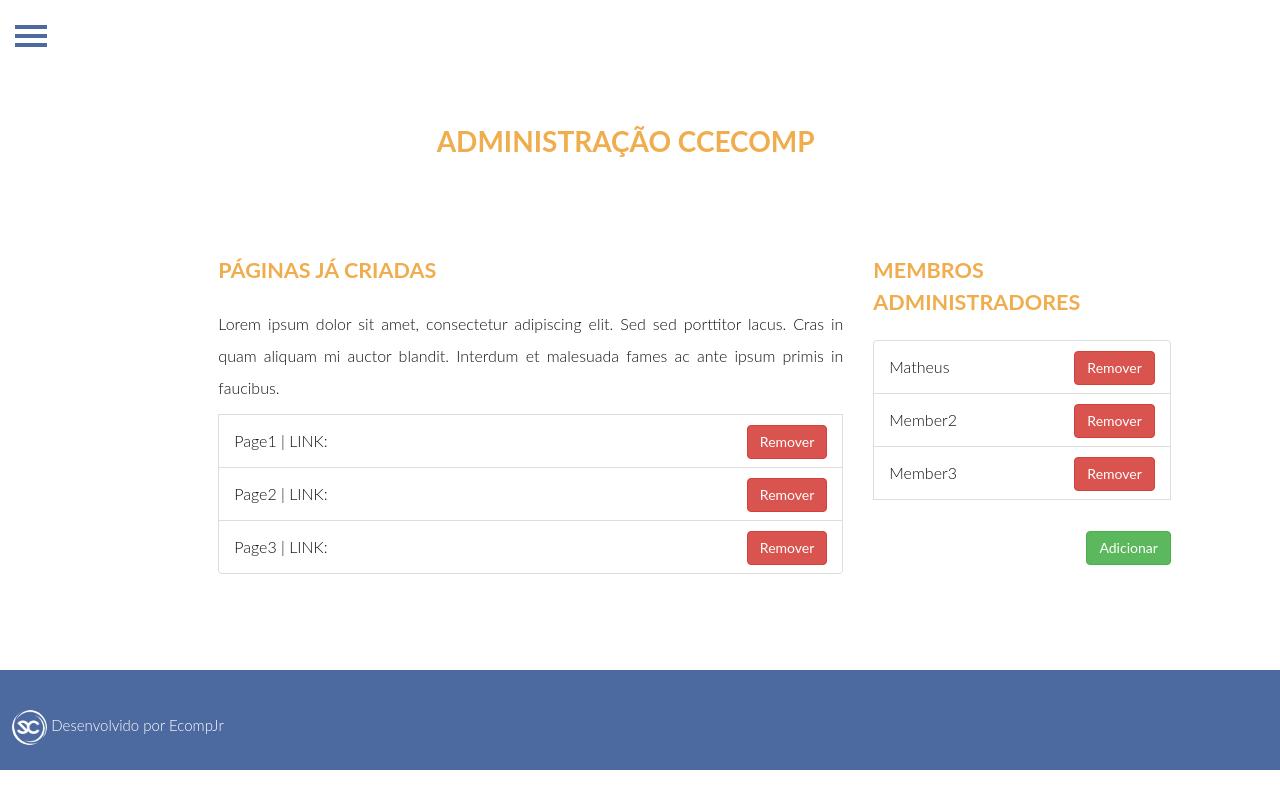
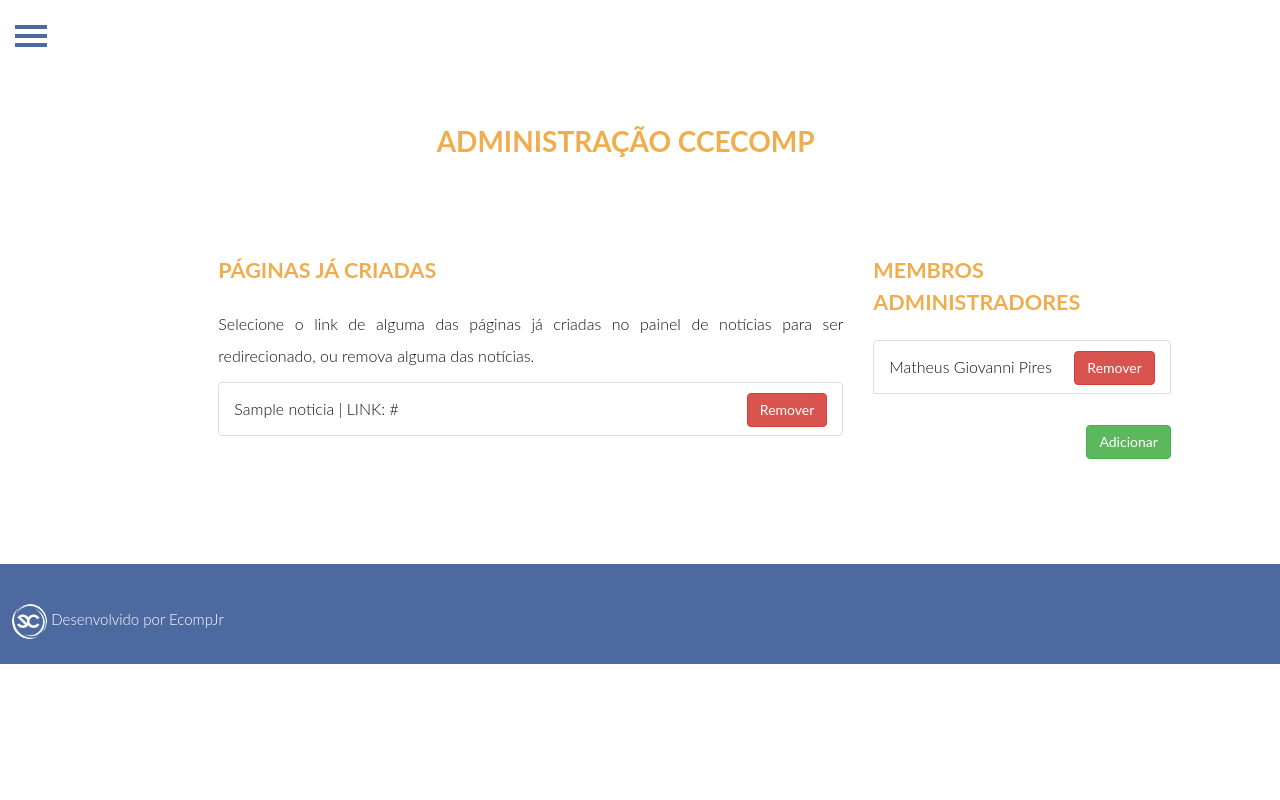
Before and after one commit to EcompJr/CCECOMP, a PHP site: page /dashboardADM.php in a window 1280 px wide. Run offline with PHP 8.4, Linux system fonts and the light colour scheme; a user stored in the database is signed in; data comes from the database, SQL or seed files in the repository; tables that the repository leaves empty hold one stand-in row (values such as "Sample post").

Commit message:
Finish dashboardAdm-Home back-end
add adm/ remove adm - show notices

```diff
--- a/public_html/dashboardADM.php
+++ b/public_html/dashboardADM.php
@@ -1,3 +1,44 @@
+<?php
+
+
+
+
+  if(isset($_POST['enviarAdm'])){ //Cadastro de novo administrador
+
+         $nome = $_POST['nomeCompleto'];
+         $login = $_POST['loginEmail'];
+         $senha = $_POST['senha'];
+         $confirmaSenha = $_POST['confirmaSenha'];
+
+         if($senha == $confirmaSenha){ //cadastrou corretamente salva no BD
+           mysql_query("INSERT INTO `administradores` (`Nome`, `Login`, `Senha`) VALUES ('$nome', '$login', '$senha')");
+         }
+
+         else{ //Errou as senhas
+             echo "<script>alert('Senhas digitadas incorretas')</script>";
+         }
+
+  }
+
+
+
+  if(isset($_POST['removerAdm'])){ //Remover administrador
+
+            $id = $_POST['removerAdm'];
+            mysql_query("DELETE FROM `administradores` WHERE `ID` = $id");
+  }
+
+
+
+  if(isset($_POST['removerNoticia'])){
+
+
+       $id = $_POST['removerNoticia'];
+       mysql_query("DELETE FROM `ccecomp_noticias` WHERE `ID` ='$id'");
+  }
+
+
+ ?>
 <!DOCTYPE html>
 <html>
   <head>
@@ -41,25 +82,69 @@
 
       <div class="col-md-offset-2  col-md-6">
         <h3>Páginas já criadas</h3>
-        <p align="justify">Lorem ipsum dolor sit amet, consectetur adipiscing elit. Sed sed porttitor lacus. Cras in quam aliquam mi auctor blandit. Interdum et malesuada fames ac ante ipsum primis in faucibus.  </p>
-        <li class="list-group-item">Page1 | LINK:<button style="float:right" type="submit" class="btn btn-danger">Remover</button></button></li>
-        <li class="list-group-item">Page2 | LINK:<button style="float:right" type="submit" class="btn btn-danger">Remover</button></button></li>
-        <li class="list-group-item">Page3 | LINK:<button  style="float:right" type="submit" class="btn btn-danger">Remover</button></button></li>
+        <p align="justify">Selecione o link de alguma das páginas já criadas no painel de notícias para ser redirecionado, ou remova alguma das notícias. </p>
+        <ul class="list-group">
+        <form method='POST' action='' >
+       <?php
+                  $query = mysql_query("SELECT*FROM `ccecomp_noticias`");
+
+                  if(mysql_num_rows($query) > 0){ //Existe noticias a serem listadas
+
+                              while($noticias = mysql_fetch_array($query)){
+
+                                    $id = $noticias['ID'];
+                                    $titulo = $noticias['Titulo'];
+                                    $link = $noticias['Link_Page'];
+
+                                    echo "  <li class='list-group-item'>$titulo | LINK: $link<button name='removerNoticia' value='$id'style='float:right' type='submit' class='btn btn-danger'>Remover</button></li>";
+
+                              }
+
+
+
+                  }
+                  else{
+
+                    echo "<div class='alert alert-danger'><p align='justify'>Não existem páginas de notícias <a href='dashboard-noticias.php'>cadastradas</a> </p></div>";
+                  }
+
+        ?>
+
 
      </ul>
-
+     </form>
       </div>
 
       <div class=" col-md-offset-0 col-md-3">
 
             <h3>Membros administradores</h3>
+            <form method="POST" action=''>
                 <ul class="list-group">
-                   <li class="list-group-item">Matheus  <button  style="float:right" type="submit" class="btn btn-danger">Remover</button></button></span></li>
-                   <li class="list-group-item">Member2  <button  style="float:right" type="submit" class="btn btn-danger">Remover</button></button></li>
-                   <li class="list-group-item">Member3  <button  style="float:right" type="submit" class="btn btn-danger">Remover</button></button></span></li>
+                  <?php
+                          $query = mysql_query("SELECT*FROM `administradores`"); //Consulta banco de dados
+
+                          if(mysql_num_rows($query) > 0){ //Existe administradores cadastrados
+
+                            while($adm = mysql_fetch_array($query)){
+
+                                 $nome = $adm['Nome'];
+                                 $id = $adm['ID'];
+
+                                 echo " <li class='list-group-item'>$nome  <button name='removerAdm' value='$id'style='float:right' type='submit' class='btn btn-danger'>Remover</button></button></li>";
+
+                            }
+
+
+                          }
+                          else{
+                            echo "<div class='alert alert-danger'><p align='justify'>Não existe nenhhum administrador cadastrado. </p></div>";
+                          }
+
+                  ?>
                    <br>
                    <button  style="float:right" data-toggle="modal" data-target="#CadastrarADM" type="button" class="btn btn-success">Adicionar</button>
                 </ul>
+              </form>
 
                 <div class="modal fade" id="CadastrarADM" tabindex="-1" role="dialog" aria-labelledby="myModalLabel">
                   <div class="modal-dialog modal-lg" role="document">
@@ -69,25 +154,25 @@
                         <h4 class="modal-title" id="myModalLabel">Cadastrar Novo Administrador</h4>
                       </div>
                       <div class="modal-body text-justify">
-                        <form>
+                        <form method='POST' action=''>
                           <div class="form-group">
                             <label>Nome Completo</label>
-                            <input type="text" class="form-control" id="cargo">
+                            <input name='nomeCompleto' type="text" class="form-control" id="cargo">
                           </div>
                           <div class="form-group">
                             <label>Email/Login</label>
-                            <input type="text" class="form-control" id="descricao">
+                            <input name='loginEmail' type="text" class="form-control" id="descricao">
                           </div>
                           <div class="form-group">
                             <label>Senha</label>
-                            <input type="text" class="form-control" id="data">
+                            <input type='password'name='senha'  class="form-control" id="data">
                           </div>
                           <div class="form-group">
                             <label>Confirmar Senha</label>
-                            <input type="text" class="form-control">
-                            <span class="custom-file-control"></span>
+                            <input type='password' name='confirmaSenha' class="form-control">
+
                           </div>
-                          <button type="submit" class="btn btn-primary">Enviar</button>
+                          <button name='enviarAdm' type="submit" class="btn btn-primary">Enviar</button>
                         </form>
                       </div>
                     </div>
--- a/public_html/navBarADM.php
+++ b/public_html/navBarADM.php
@@ -1,10 +1,11 @@
 <?php
+
 session_start();
 require_once 'conexao.php';
 if(!$_SESSION['auth']){
-   header('location:login.php');
+
+       header('location:login.php');
 }
-
 
  ?>
 
```
